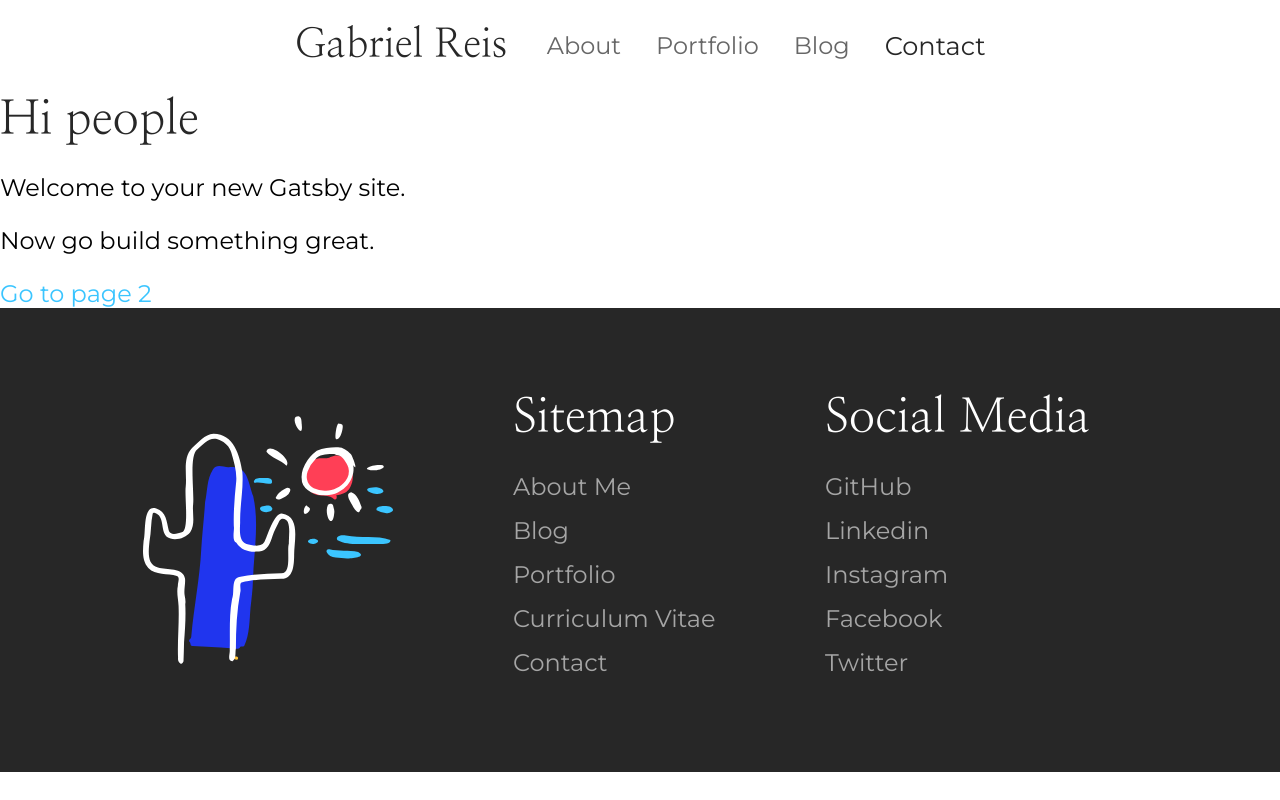
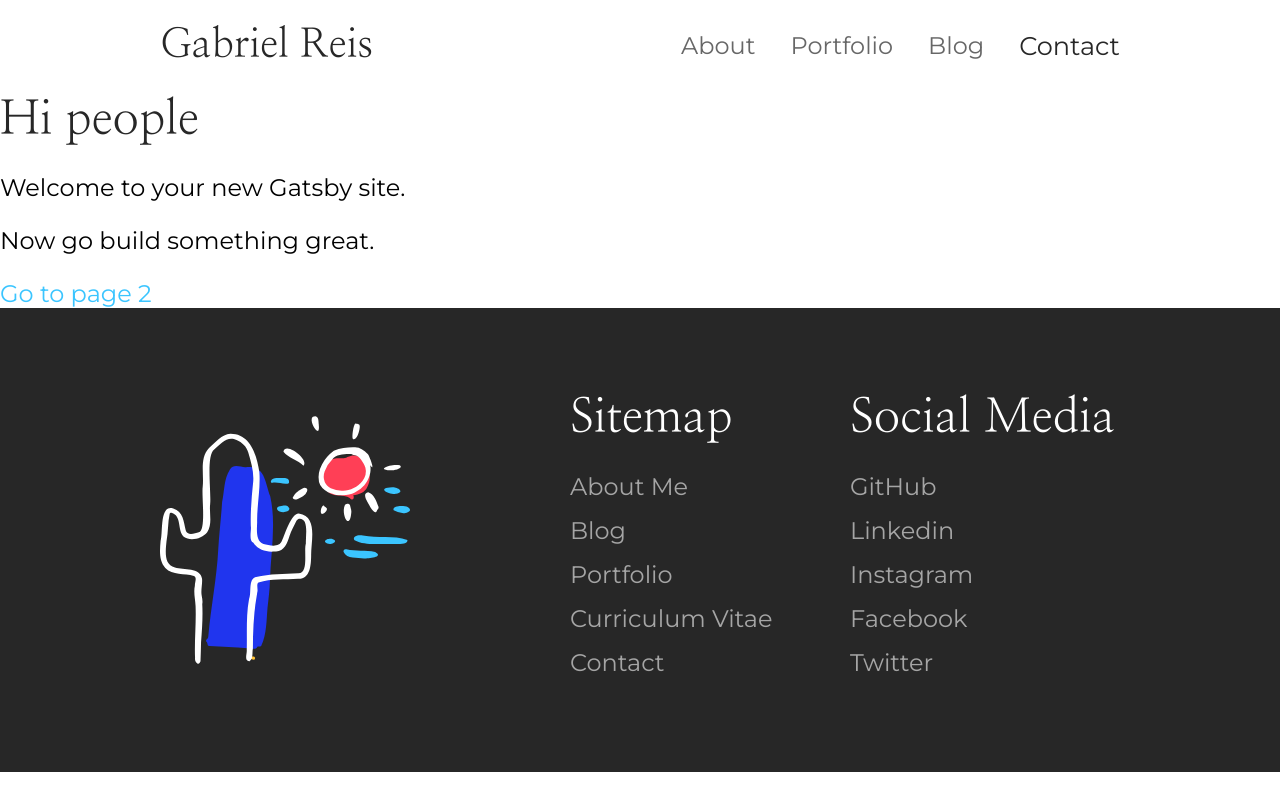
Before and after one commit to CiroRocha/gabriel-reis-website, a Gatsby site in the folder website-reis/: page / in a window 1280 px wide. Built offline with nearby package versions, Linux system fonts and the light colour scheme; Gatsby itself is replaced by a stand-in of ours.

Commit message:
Final container styling

```diff
--- a/website-reis/src/components/Footer/Footer.js
+++ b/website-reis/src/components/Footer/Footer.js
@@ -9,8 +9,8 @@ import Wrapper from '../../hoc/Wrapper/Wrapper'
 const Footer = () => {
   return (
     <Wrapper bgColor='dark-gray' paddingVertical='80px'>
-      <div className={styles.footerContainer} >
-        <img src={desertImage} className={ styles.image } />
+      <img src={desertImage} className={ styles.image } />
+      <div className={ styles.navWrapper } >
         <NavLinks
           title='Sitemap'
           links={[
--- a/website-reis/src/components/Footer/NavLinks/navLinks.module.css
+++ b/website-reis/src/components/Footer/NavLinks/navLinks.module.css
@@ -1,6 +1,5 @@
 .container {
   width: 280px;
-  margin-right: 2rem;
 }
 
 .title {
--- a/website-reis/src/components/Footer/footer.module.css
+++ b/website-reis/src/components/Footer/footer.module.css
@@ -1,11 +1,10 @@
-.footerContainer {
-  max-width: 1920px;
-  /* padding: 80px 5rem; */
+.navWrapper {
+  width: 100%;
   display: flex;
-  justify-content: center;
+  justify-content: space-around;
 }
 
 .image {
   width: 250px;
-  margin-right: 7.5rem;
+  margin-right: 10rem;
 }
--- a/website-reis/src/components/Navbar/Navbar.js
+++ b/website-reis/src/components/Navbar/Navbar.js
@@ -7,8 +7,7 @@ import Wrapper from '../../hoc/Wrapper/Wrapper'
 
 const Navbar = () => {
   return (
-    <Wrapper paddingVertical= '20px' >
-      <div className={ styles.container } >
+    <Wrapper paddingVertical= '20px' justifyContent='space-between' >
       <Link to='/' className={ styles.mainLink } >
         Gabriel Reis
       </Link>
@@ -26,7 +25,6 @@ const Navbar = () => {
           Contact
         </Link>
       </div>
-      </div>
     </Wrapper>
   )
 }
--- a/website-reis/src/hoc/Wrapper/Wrapper.js
+++ b/website-reis/src/hoc/Wrapper/Wrapper.js
@@ -8,12 +8,11 @@ const Wrapper = ({ children, bgColor, paddingVertical, paddingHorizontal, ...res
   const wrapperStyling= {
     backgroundColor: `var(--${bgColor})`,
     padding: `${paddingVertical} ${paddingHorizontal}`,
-    display: 'flex',
   }
 
   return (
-    <div style={ wrapperStyling } {...rest} >
-      <div className={ styles.wrapper } >
+    <div style={ wrapperStyling } >
+      <div className={ styles.wrapper } style={{ ...rest }} >
         {children}
       </div>
     </div>
@@ -29,7 +28,7 @@ Wrapper.propTypes = {
 Wrapper.defaultProps = {
   bgColor: 'white',
   paddingVertical: '150px',
-  paddingHorizontal: '4rem',
+  paddingHorizontal: '10rem',
 }
 
 export default Wrapper
--- a/website-reis/src/hoc/Wrapper/wrapper.module.css
+++ b/website-reis/src/hoc/Wrapper/wrapper.module.css
@@ -1,4 +1,5 @@
 .wrapper {
+  display: flex;
   min-width: 60%;
   max-width: 1600px;
   margin: 0 auto;
```
Lines whose indentation alone changed are shown as unchanged.
